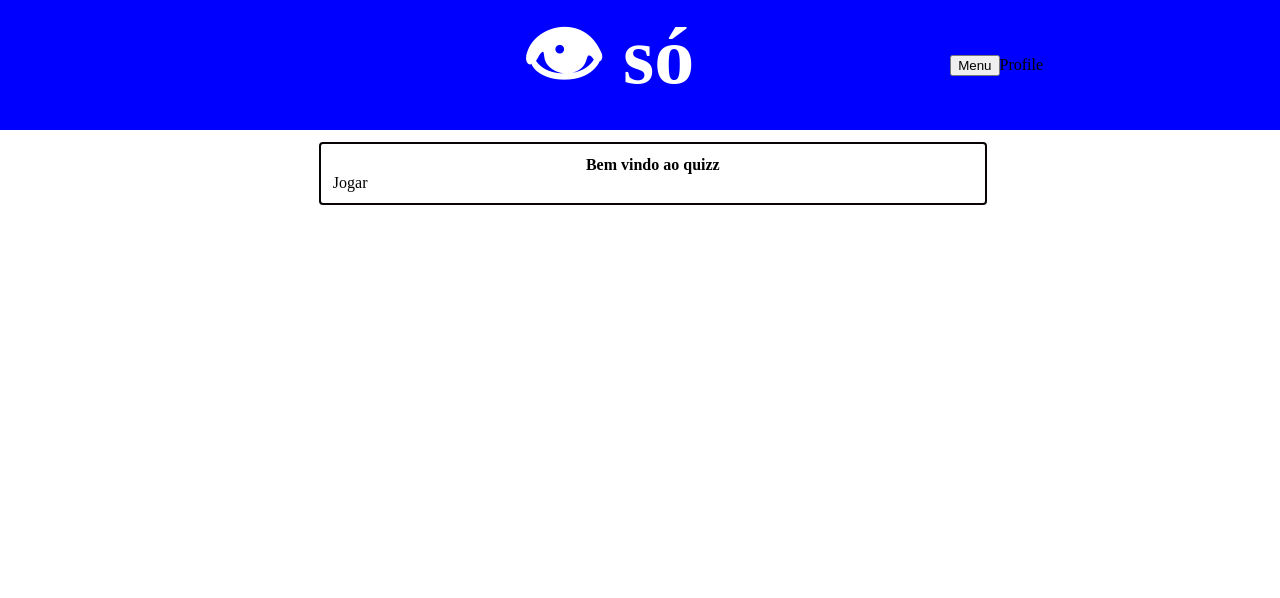
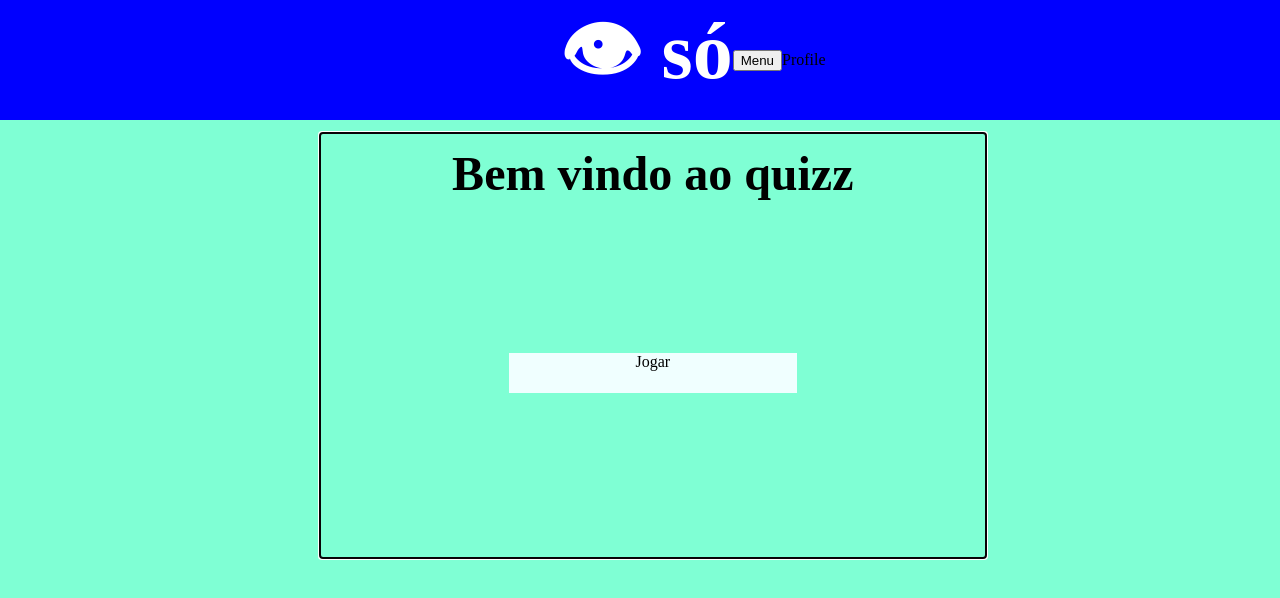
Before and after one commit to lubragon/quiz, an Angular app: page /main in a window 1280 px wide. Shown: the top 598 px of the page. Built offline with nearby package versions, Linux system fonts and the light colour scheme.

Commit message:
Css Alterado

```diff
--- a/src/app/app.component.scss
+++ b/src/app/app.component.scss
@@ -1,4 +1,5 @@
-body {
-    height: 60vh;
+main {
+    height: 100vh;
+    width: 100vw;
     background-color: aquamarine;
 }
--- a/src/app/components/header/header.component.scss
+++ b/src/app/components/header/header.component.scss
@@ -1,34 +1,30 @@
-.header
-{
-    background-color:blue;
-    padding: 5px 10px; /* Some padding */
-    display: flex; /* Use flexbox for layout */
-    align-items: center; /* Center items vertically */
-    height: 15vh;
-    justify-content: space-between;
-}
+.header {
+  display: flex;
+  align-items: center;
+  justify-content: center;
+  background-color: blue;
+  height: 15%;
 
-.header_Itens
-{
+  .header_Itens {
     text-align: center;
     display: flex;
     align-items: center;
     width: 100%;
-    justify-content: space-around;
-    padding: 20vw;
+    justify-content: center;
+    padding: 20%;
 
-}
-.header_Title
-{
+    .header_Title {
       color: white;
-    text-align: center;
       font-size: 80px;
       font-weight: bold;
       flex: 1;
+    }
 
-}
     .header_Profile {
         display: flex;
         align-items: center;
         justify-content: flex-end;
       }
+
+  }
+}
--- a/src/app/components/main/main.component.scss
+++ b/src/app/components/main/main.component.scss
@@ -1,12 +1,22 @@
+
 h1 {
     text-align: center;
     color: black;
     font-weight: bold;
+    font-size: 3rem;
 }
 
-button {
-    align-self: center;
-    margin-left: 47vw;
-    margin-right: 50vw;
-    margin-top: 45px;
+.button-row {
+    width: 100%;
+    display: flex;
+    justify-content: center;
 }
+
+
+.buttonJogar {
+    text-align: center;
+    justify-content: center;
+    background-color: azure;
+    height: 2.5rem;
+    width:45%;
+}
--- a/src/app/components/quiz/quiz.component.scss
+++ b/src/app/components/quiz/quiz.component.scss
@@ -1,13 +1,3 @@
-
-
-#perguntaBackground{
-    width: 50vw;
-    height: 50vh;
-    background-color: rgb(197, 8, 197);
-    margin-left: 20%;
-    margin-right: 20%;
-}
-
 #perguntaAtual {
     font-weight: bold;
     padding-left: 10px;
@@ -27,7 +17,6 @@
 }
 
 
-
 .respostaButton
 {
     margin-top: 0.5%;
@@ -45,8 +34,14 @@
     cursor: pointer;
     background-color: #fff;
     transition: background-color 0.3s ease;
+}
 
-}
+.respostaButton.disabled {
+    pointer-events: none;
+    opacity: 0.6;
+  }
+
+
 
 .respostaButton:hover {
     background-color: #4CB0AB;
@@ -62,3 +57,11 @@
     font-size: 22px;
     color: black;
 }
+
+
+#mensagemFinalizacao{
+    text-align: center;
+    color: rgb(161, 0, 0);
+    font-weight: bold;
+    font-size: 4rem;
+}
```
Lines whose indentation alone changed are shown as unchanged.
